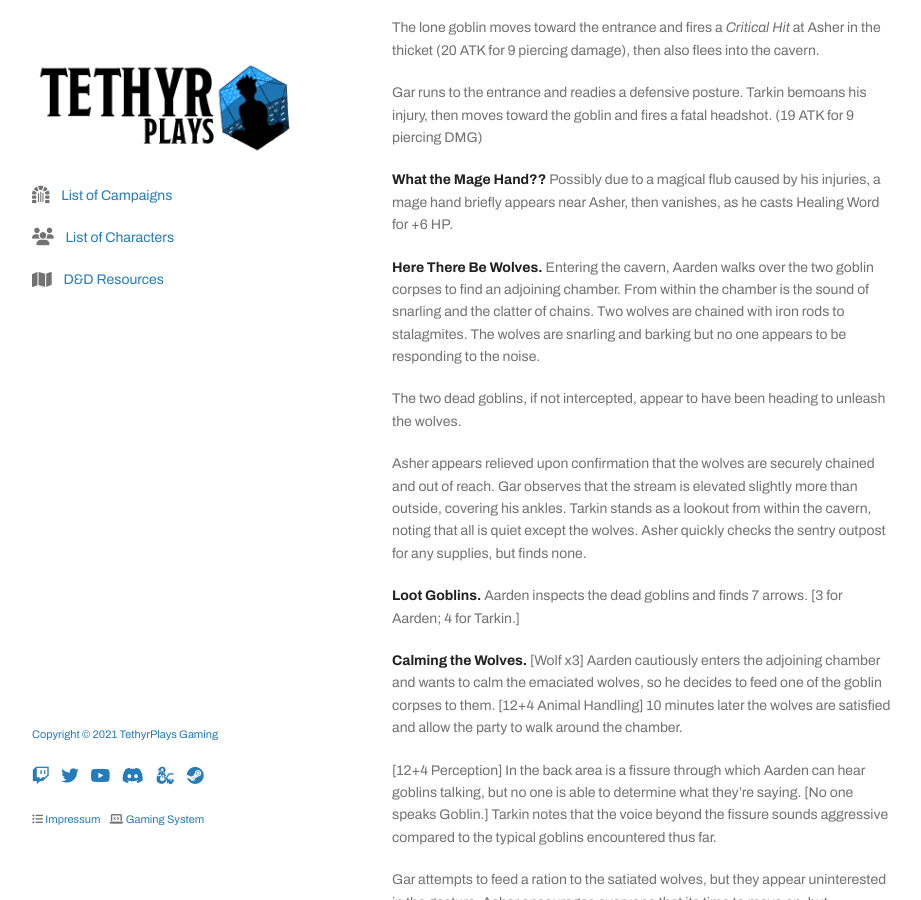
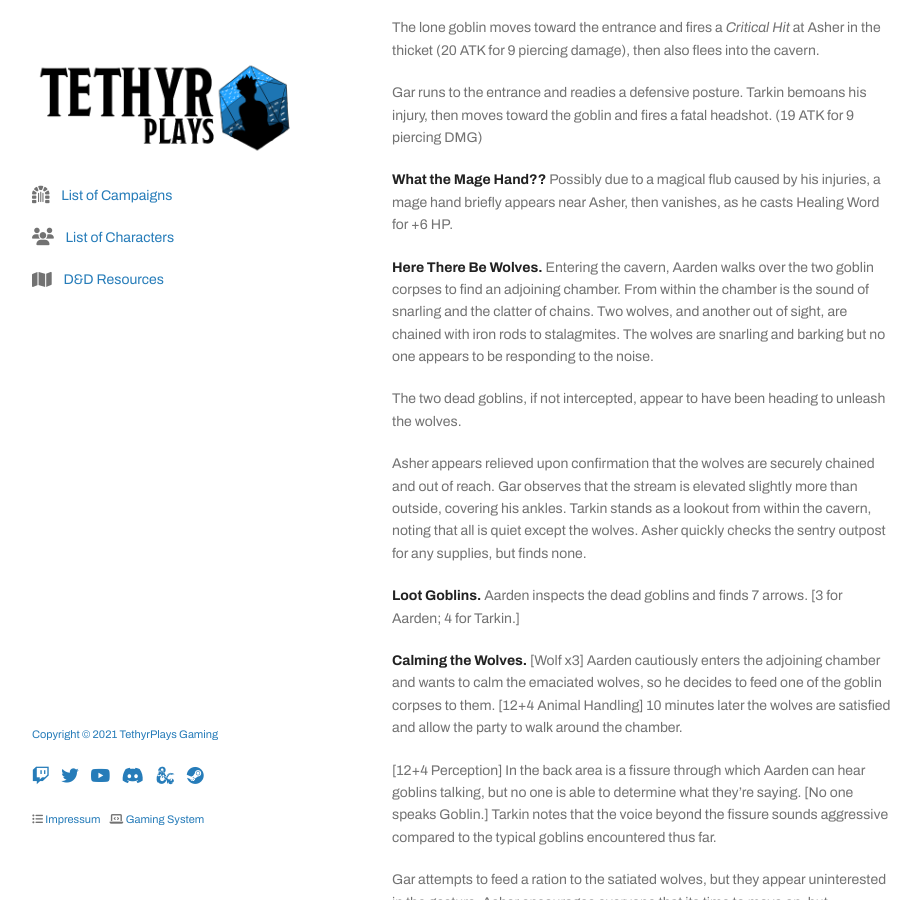
Before and after one commit to tethyrplays/tethyrplays, a Jekyll site: the page built from campaign/2021-lmop-with-dm-nicole.md, in a window 1280 px wide and 900 px high, scrolled down 2279 px. Shown: the whole window, without its empty margins (178-1099 px from the left). Built offline with Jekyll 4.4.1, drawn with Linux system fonts in a browser that asks for light colours; nearby versions of some CDN libraries; some web fonts are replaced; our own code applies the rules of GitHub Pages for plain Markdown files; the repository's description, which GitHub fills in, is left out.

Commit message:
Update 2021-lmop-with-dm-nicole.md

```diff
--- a/campaign/2021-lmop-with-dm-nicole.md
+++ b/campaign/2021-lmop-with-dm-nicole.md
@@ -70,7 +70,7 @@ Gar runs to the entrance and readies a defensive posture. Tarkin bemoans his inj
 
 **What the Mage Hand??** Possibly due to a magical flub caused by his injuries, a mage hand briefly appears near Asher, then vanishes, as he casts Healing Word for +6 HP.
 
-**Here There Be Wolves.** Entering the cavern, Aarden walks over the two goblin corpses to find an adjoining chamber. From within the chamber is the sound of snarling and the clatter of chains. Two wolves are chained with iron rods to stalagmites. The wolves are snarling and barking but no one appears to be responding to the noise.
+**Here There Be Wolves.** Entering the cavern, Aarden walks over the two goblin corpses to find an adjoining chamber. From within the chamber is the sound of snarling and the clatter of chains. Two wolves, and another out of sight, are chained with iron rods to stalagmites. The wolves are snarling and barking but no one appears to be responding to the noise.
 
 The two dead goblins, if not intercepted, appear to have been heading to unleash the wolves.
 
```
